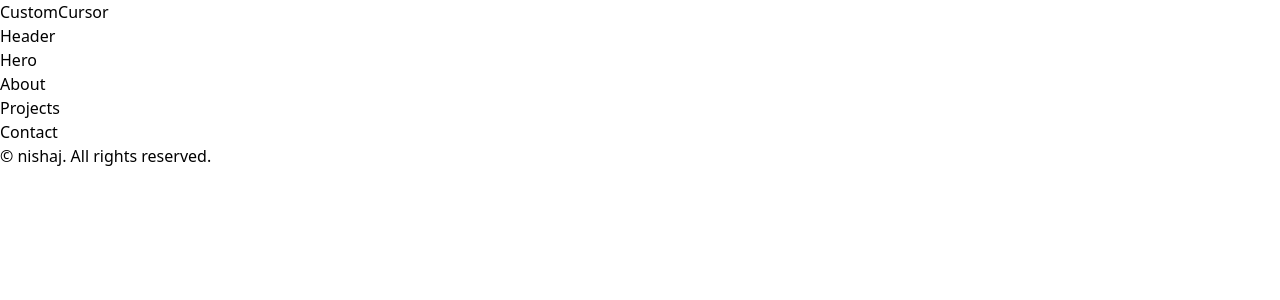
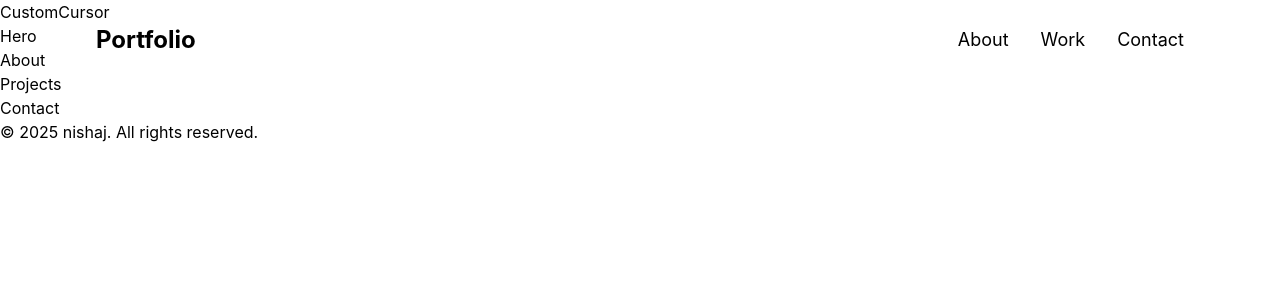
Before and after one commit to nishaj0/my-portfolio-website, a React (Vite) app: page / in a window 1280 px wide. Shown: the top 300 px of the page. Built offline with nearby package versions, Linux system fonts and the light colour scheme.

Commit message:
feat: add routing and header

```diff
--- a/package.json
+++ b/package.json
@@ -16,6 +16,7 @@
     "framer-motion": "^12.23.24",
     "react": "^19.2.0",
     "react-dom": "^19.2.0",
+    "react-router-dom": "^7.9.5",
     "tailwindcss": "^4.1.17",
     "three": "^0.181.1"
   },
@@ -24,6 +25,7 @@
     "@types/node": "^24.10.0",
     "@types/react": "^19.2.2",
     "@types/react-dom": "^19.2.2",
+    "@types/react-router-dom": "^5.3.3",
     "@types/three": "^0.181.0",
     "@vitejs/plugin-react": "^5.1.0",
     "babel-plugin-react-compiler": "^19.1.0-rc.3",
--- a/src/App.tsx
+++ b/src/App.tsx
@@ -1,22 +1,24 @@
-import { Hero, About, Contact, Header, Projects, CustomCursor } from "./components"
+import { Route, BrowserRouter as Router, Routes } from "react-router-dom"
+import { Header, CustomCursor } from "./components"
+import { HomePage, ProjectsPage } from "./pages"
 function App() {
 
   return (
-    <div className="relative">
+    <Router>
+      <div>
         <CustomCursor />
         <Header />
-      <main>
-        <Hero />
-        <About />
-        <Projects />
-        <Contact />
-      </main>
+        <Routes>
+          <Route path="/" element={<HomePage />} />
+          <Route path="/projects" element={<ProjectsPage />} />
+        </Routes>
         <footer>
           <div>
-          <p>© nishaj. All rights reserved.</p>
+            <p>© 2025 nishaj. All rights reserved.</p>
           </div>
         </footer>
       </div>
+    </Router>
   )
 }
 
--- a/src/components/Header.tsx
+++ b/src/components/Header.tsx
@@ -1,6 +1,92 @@
+import { motion } from 'framer-motion'
+import { useState, useEffect } from 'react';
+import { Link, useLocation } from 'react-router-dom';
+
 function Header() {
+  const [isScrolled, setIsScrolled] = useState(false);
+  const location = useLocation();
+  const isHomePage = location.pathname === '/';
+
+  useEffect(() => {
+    const handleScroll = () => {
+      setIsScrolled(window.scrollY > 50);
+    };
+
+    window.addEventListener('scroll', handleScroll);
+    return () => window.removeEventListener('scroll', handleScroll);
+  }, []);
+
+  const navLinks = isHomePage
+    ? [
+      { name: 'About', href: '#about', isHash: true },
+      { name: 'Work', href: '#projects', isHash: true },
+      { name: 'Contact', href: '#contact', isHash: true },
+    ]
+    : [
+      { name: 'Home', href: '/', isHash: false },
+      { name: 'About', href: '/#about', isHash: false },
+      { name: 'Contact', href: '/#contact', isHash: false },
+    ];
+
   return (
-    <div>Header</div>
+    <motion.header
+      className={`fixed top-0 left-0 right-0 z-40 transition-all duration-300 ${isScrolled ? 'bg-white/90 backdrop-blur-sm py-4' : 'bg-transparent py-6'
+        }`}
+      initial={{ y: -100 }}
+      animate={{ y: 0 }}
+      transition={{ duration: 0.6 }}
+    >
+      <div className="container mx-auto px-6 md:px-12 lg:px-24">
+        <div className="flex justify-between items-center">
+          <Link to="/">
+            <motion.div
+              className="text-2xl font-bold"
+              whileHover={{ scale: 1.05 }}
+              whileTap={{ scale: 0.95 }}
+            >
+              Portfolio
+            </motion.div>
+          </Link>
+
+          <nav className="hidden md:flex gap-8">
+            {navLinks.map((link, index) => (
+              link.isHash ? (
+                <motion.a
+                  key={link.name}
+                  href={link.href}
+                  className="text-lg hover:opacity-60 transition-opacity"
+                  initial={{ opacity: 0, y: -20 }}
+                  animate={{ opacity: 1, y: 0 }}
+                  transition={{ duration: 0.5, delay: 0.1 + index * 0.1 }}
+                >
+                  {link.name}
+                </motion.a>
+              ) : (
+                <Link key={link.name} to={link.href}>
+                  <motion.div
+                    className="text-lg hover:opacity-60 transition-opacity"
+                    initial={{ opacity: 0, y: -20 }}
+                    animate={{ opacity: 1, y: 0 }}
+                    transition={{ duration: 0.5, delay: 0.1 + index * 0.1 }}
+                  >
+                    {link.name}
+                  </motion.div>
+                </Link>
+              )
+            ))}
+          </nav>
+
+          <motion.button
+            className="md:hidden w-8 h-8 flex flex-col justify-center gap-1.5"
+            whileTap={{ scale: 0.9 }}
+          >
+            <span className="w-full h-0.5 bg-black"></span>
+            <span className="w-full h-0.5 bg-black"></span>
+            <span className="w-full h-0.5 bg-black"></span>
+          </motion.button>
+        </div>
+      </div>
+    </motion.header>
   )
 }
 
--- a/src/index.css
+++ b/src/index.css
@@ -1 +1,17 @@
 @import 'tailwindcss';
+
+* {
+  /* cursor: none !important; */
+}
+
+body {
+  margin: 0;
+  font-family: 'Inter', system-ui, sans-serif;
+  background-color: white;
+  color: black;
+  overflow-x: hidden;
+}
+
+html {
+  scroll-behavior: smooth;
+}
--- /dev/null
+++ b/src/pages/HomePage.tsx
@@ -0,0 +1,14 @@
+import { Hero, About, Contact, Projects } from "../components"
+
+function HomePage() {
+  return (
+    <main>
+      <Hero />
+      <About />
+      <Projects /> {/* add a limit prop (maybe 3) to show only a few projects */}
+      <Contact />
+    </main>
+  )
+}
+
+export default HomePage
--- /dev/null
+++ b/src/pages/ProjectsPage.tsx
@@ -0,0 +1,7 @@
+function ProjectsPage() {
+  return (
+    <div>ProjectsPage</div>
+  )
+}
+
+export default ProjectsPage
--- /dev/null
+++ b/src/pages/index.ts
@@ -0,0 +1,4 @@
+import HomePage from "./HomePage";
+import ProjectsPage from "./ProjectsPage";
+
+export { HomePage, ProjectsPage };
--- /dev/null
+++ b/tailwind.config.js
@@ -0,0 +1,19 @@
+/** @type {import('tailwindcss').Config} */
+export default {
+  content: [
+    "./index.html",
+    "./src/**/*.{js,ts,jsx,tsx}",
+  ],
+  theme: {
+    extend: {
+      colors: {
+        primary: '#000000',
+        secondary: '#ffffff',
+      },
+      fontFamily: {
+        sans: ['Inter', 'system-ui', 'sans-serif'],
+      },
+    },
+  },
+  plugins: [],
+}
```
Also changed, not shown: 1 other file (tests, documents, lock files or other folders). Lines whose indentation alone changed are shown as unchanged.
